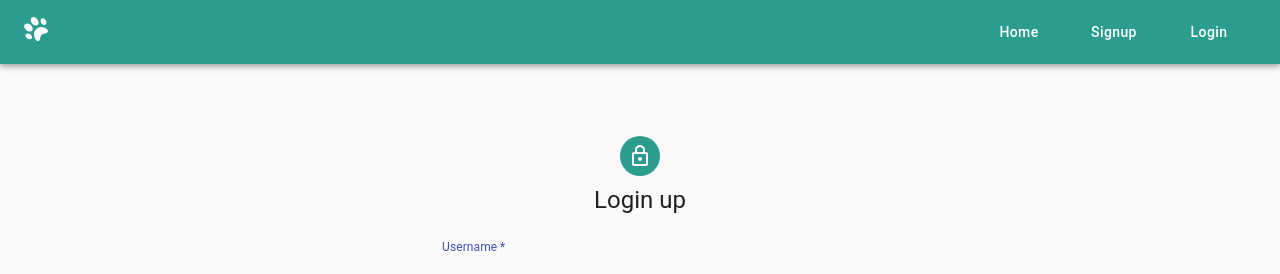
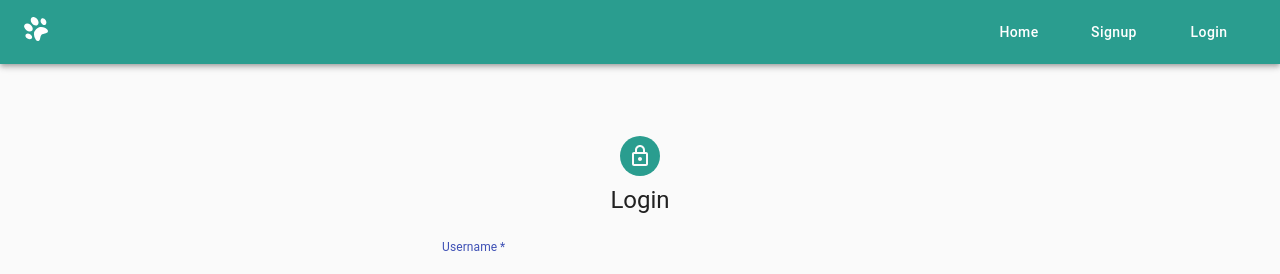
Before and after one commit to PetSpotter/PetSpotter, a React (Create React App) app in the folder client/: page /login in a window 1280 px wide. Shown: the top 274 px of the page. Built offline with nearby package versions, Linux system fonts and the light colour scheme.

Commit message:
tiny tiny bits

```diff
--- a/client/src/components/Login.js
+++ b/client/src/components/Login.js
@@ -81,7 +81,7 @@ export default function Login (props) {
           </Avatar>
 
           <Typography component="h1" variant="h5">
-            Login up
+            Login
           </Typography>
 
           <form onSubmit={handleSubmit} className={classes.form} noValidate>
```
